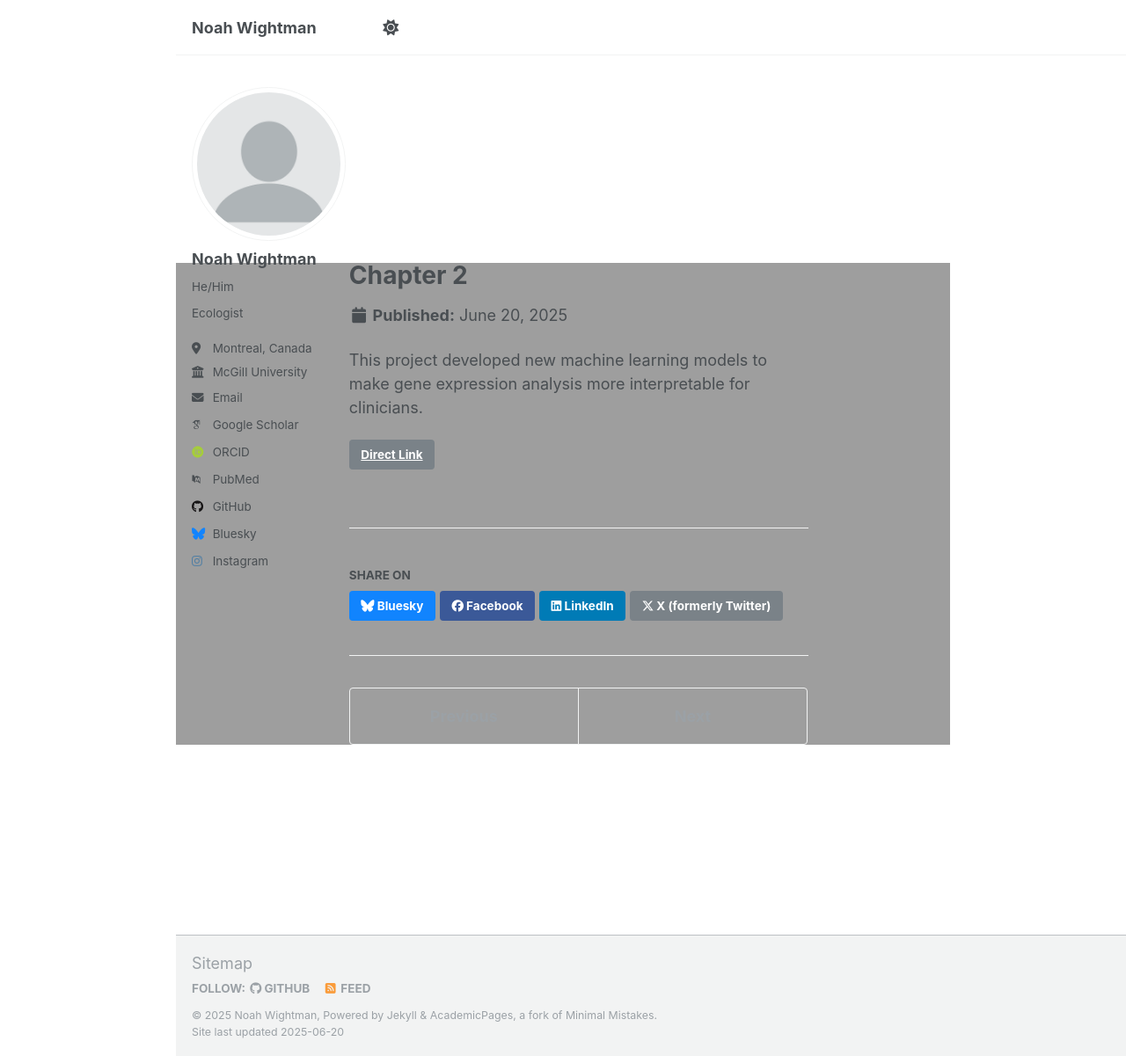
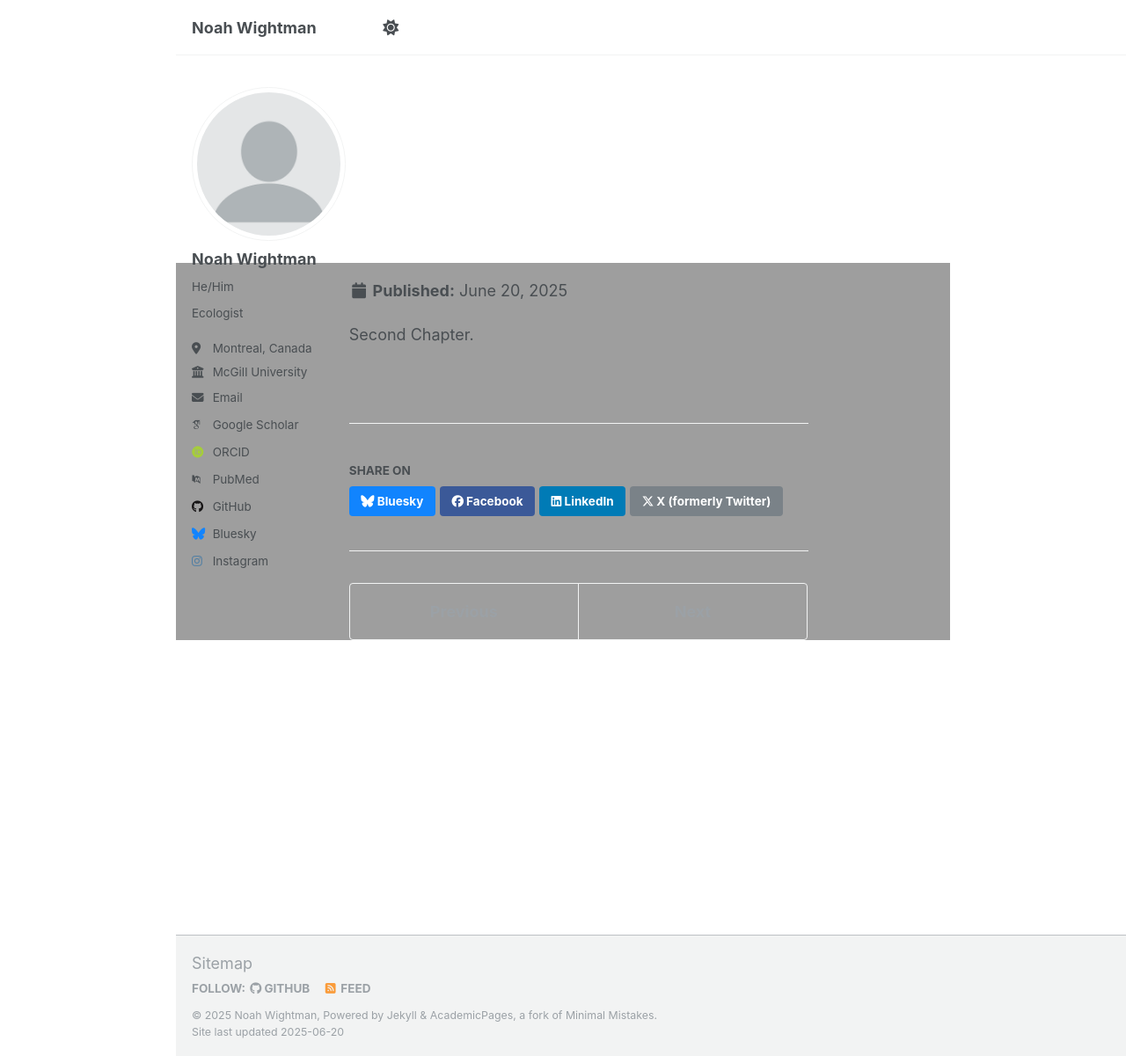
Before and after one commit to noahwightman/noahwightman.github.io, a Jekyll site: the page built from _publications/phd2.md, in a window 1280 px wide and 1201 px high. Shown: the whole window at 88% size. Built offline with Jekyll 4.4.1, drawn with Linux system fonts in a browser that asks for light colours; some web fonts are replaced.

Commit message:
Update phd2.md

```diff
--- a/_publications/phd2.md
+++ b/_publications/phd2.md
@@ -1,10 +1,10 @@
 ---
 title: "Chapter 2"
 image: "/assets/img/interpretable-genomics.jpg"
-link: "https://example.com/interpretable-genomics"
+link: ""https://noahwightman.github.io/research/ch2""
 summary: "Using advanced ML for interpretable gene expression analysis in rare diseases."
 year: 2024
 category: "PhD"
 ---
 
-This project developed new machine learning models to make gene expression analysis more interpretable for clinicians.
+Second Chapter.
```
